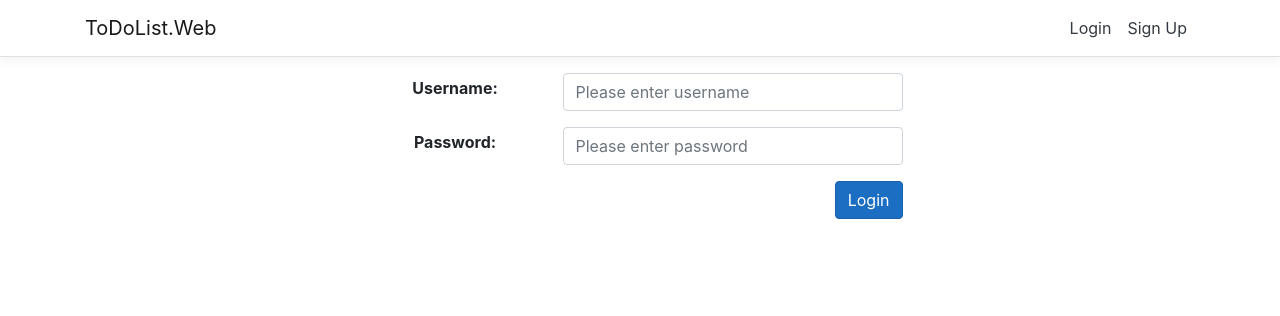
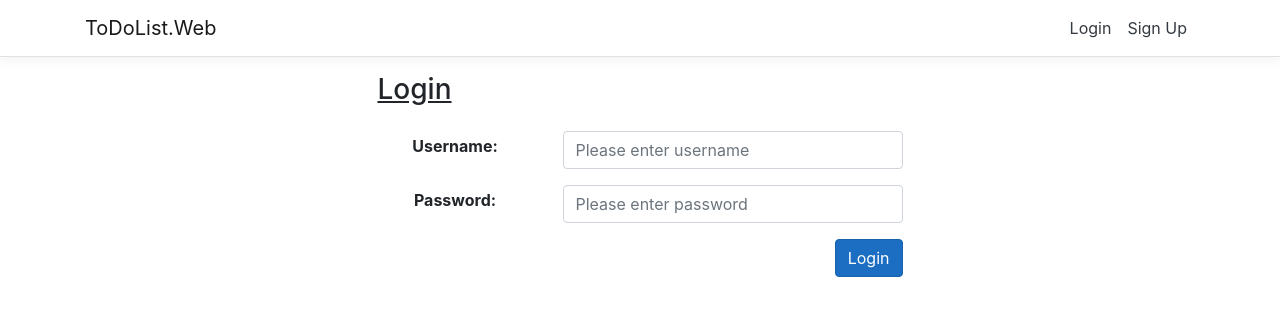
Before and after one commit to rickychongjl/ToDoList, an Angular app in the folder ToDoList.Web/ClientApp/: page /account/login in a window 1280 px wide. Shown: the top 316 px of the page. Built offline with nearby package versions, Linux system fonts and the light colour scheme.

Commit message:
added heading for login and sign up page

```diff
--- a/ToDoList.Web/ClientApp/src/app/account/login/login.component.html
+++ b/ToDoList.Web/ClientApp/src/app/account/login/login.component.html
@@ -1,4 +1,9 @@
 <div class="container">
+  <div class="row form-group justify-content-lg-center">
+    <div class="col-6">
+      <h3><u>Login</u></h3>
+    </div>
+  </div>
   <div class="row form-group justify-content-center">
     <div class="col-12 col-lg-2 text-lg-center my-auto">
       <label for="username"><strong>Username:</strong></label>
--- a/ToDoList.Web/ClientApp/src/app/account/sign-up/sign-up.component.html
+++ b/ToDoList.Web/ClientApp/src/app/account/sign-up/sign-up.component.html
@@ -1,4 +1,9 @@
 <div class="container">
+  <div class="row form-group justify-content-lg-center">
+    <div class="col-6">
+      <h3><u>Sign Up</u></h3>
+    </div>
+  </div>
   <div class="row form-group justify-content-center">
     <div class="col-12 col-lg-2">
       <label for="firstName">
```
